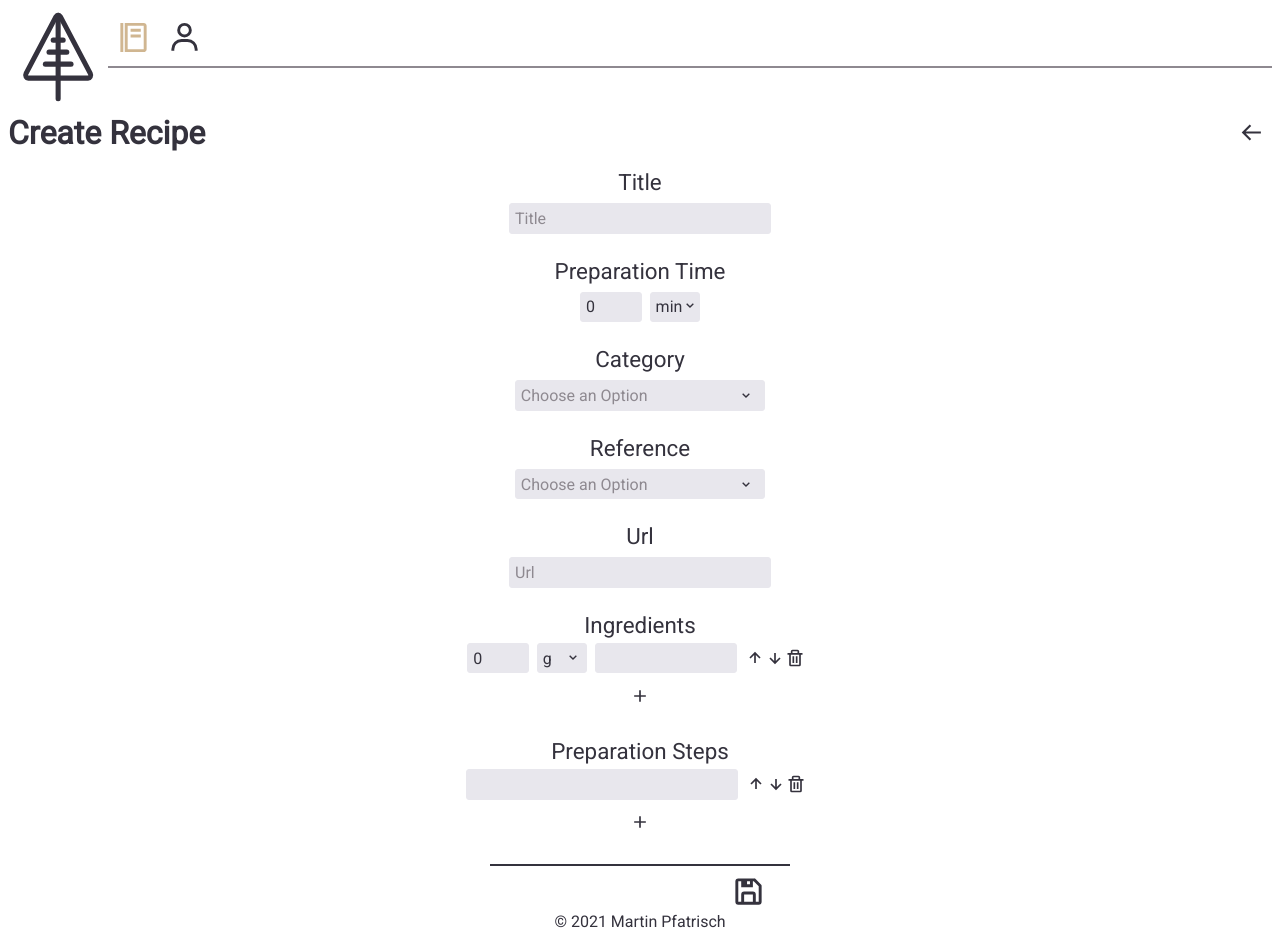
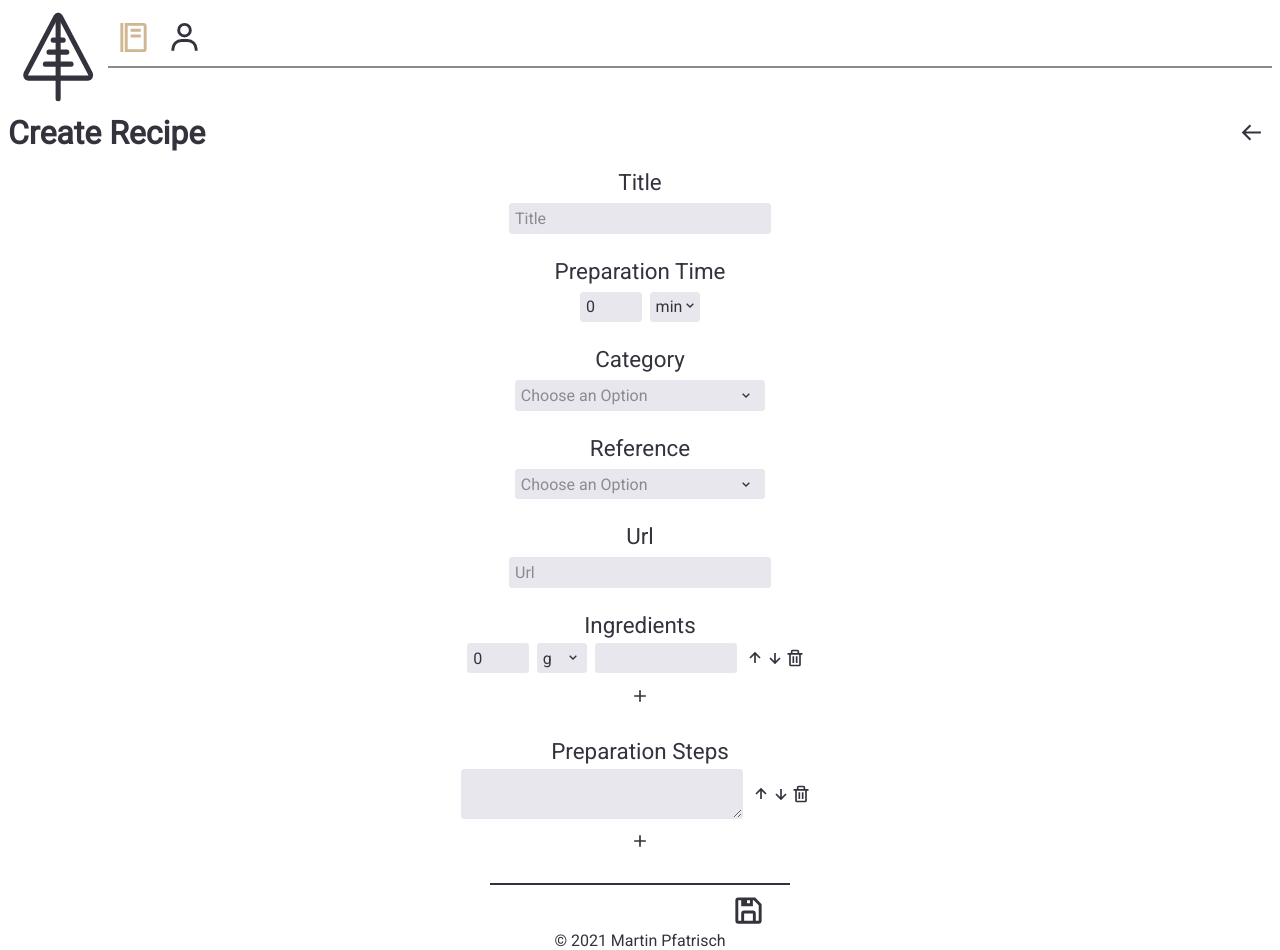
Before and after one commit to PfMartin/weGoNice, a React (Create React App) app in the folder frontend/: page / in a window 1280 px wide. Both pictures are taken after a click on the element 1251 px from the left and 132 px from the top of the page. Built offline with nearby package versions, Linux system fonts and the light colour scheme.

Commit message:
Created a textarea element

```diff
--- a/frontend/src/components/Forms/PrepStepInput/PrepStepInput.js
+++ b/frontend/src/components/Forms/PrepStepInput/PrepStepInput.js
@@ -3,7 +3,7 @@ import './PrepStepInput.css';
 import React from 'react';
 import PropTypes from 'prop-types';
 
-import InputElement from 'src/components/Forms/InputElement/InputElement';
+import TextElement from 'src/components/Forms/TextElement/TextElement';
 import IconFrame from 'src/components/Structure/IconFrame/IconFrame.js';
 
 import { BiTrash, BiDownArrowAlt, BiUpArrowAlt } from 'react-icons/bi';
@@ -18,10 +18,9 @@ const PrepStepInput = ({
 }) => {
   return (
     <div className="prepstep-input">
-      <InputElement
+      <TextElement
         index={index}
         title="text"
-        type="text"
         value={prepStep.text}
         onChange={onChange}
       />
--- /dev/null
+++ b/frontend/src/components/Forms/TextElement/TextElement.css
@@ -0,0 +1,81 @@
+@import url('https://fonts.googleapis.com/css2?family=Roboto&display=swap');
+
+:root {
+  --accent: #0066cc;
+  --light-accent: #d0b691;
+  --light-grey: #e8e7ed;
+  --mid-grey: #8e8990;
+  --dark-grey: #34323d;
+  --white: #fff;
+}
+
+* {
+  margin: 0;
+  padding: 0;
+  box-sizing: border-box;
+  font-family: 'Roboto', sans-serif;
+}
+
+body {
+  color: var(--dark-grey);
+}
+
+.form-element {
+  width: 300px;
+}
+
+.form-element {
+  display: flex;
+  flex-direction: column;
+  align-items: center;
+  justify-content: center;
+  margin-bottom: 1rem;
+}
+
+.form-element textarea {
+  width: 270px;
+}
+
+.form-element textarea:focus {
+  border: 1px solid var(--light-accent);
+}
+
+.form-element label {
+  font-size: 1.4rem;
+  margin-bottom: 0.5rem;
+}
+
+textarea {
+  all: unset;
+}
+
+textarea {
+  resize: vertical;
+  padding: 0.3rem;
+  border: 1px solid var(--light-grey);
+  border-radius: 3px;
+  transition: 0.5s;
+  background: var(--light-grey);
+}
+
+textarea:hover {
+  border: 1px solid var(--light-accent);
+}
+
+textarea:focus {
+  outline: none;
+  border: 1px solid var(--light-accent);
+}
+
+textarea::placeholder {
+  color: var(--mid-grey);
+  opacity: 1;
+}
+
+textarea::-webkit-inner-spin-button,
+textarea::-webkit-outer-spin-button {
+  -webkit-appearance: none;
+  -moz-appearance: none;
+  appearance: none;
+  margin: 0;
+}
--- /dev/null
+++ b/frontend/src/components/Forms/TextElement/TextElement.js
@@ -0,0 +1,49 @@
+import './TextElement.css';
+
+import React, { Fragment } from 'react';
+import PropTypes from 'prop-types';
+
+const TextElement = ({ index, labelText, onChange, title, value }) => {
+  return labelText !== '' ? (
+    <Fragment>
+      <div className="form-element input-element">
+        <label htmlFor={title}>{labelText}</label>
+        <textarea
+          rows="2"
+          index={index}
+          id={title}
+          vavlue={value}
+          onChange={onChange}
+          placeHolder={labelText}
+        />
+      </div>
+    </Fragment>
+  ) : (
+    <textarea
+      rows="2"
+      index={index}
+      id={title}
+      value={value}
+      onChange={onChange}
+    />
+  );
+};
+
+TextElement.defaultProps = {
+  labelText: '',
+};
+
+TextElement.propTypes = {
+  /** Defines the index of the element in an array of input elements */
+  index: PropTypes.number,
+  /** Defines the label text and the place holder */
+  labelText: PropTypes.string,
+  /** Callback for the change event */
+  onChange: PropTypes.func,
+  /** Defines the corresponding property name in the state */
+  title: PropTypes.string,
+  /** Defines the value, which controls the value */
+  value: PropTypes.string,
+};
+
+export default TextElement;
```
Also changed, not shown: frontend/src/components/Forms/TextElement/TextElement.md (added).
